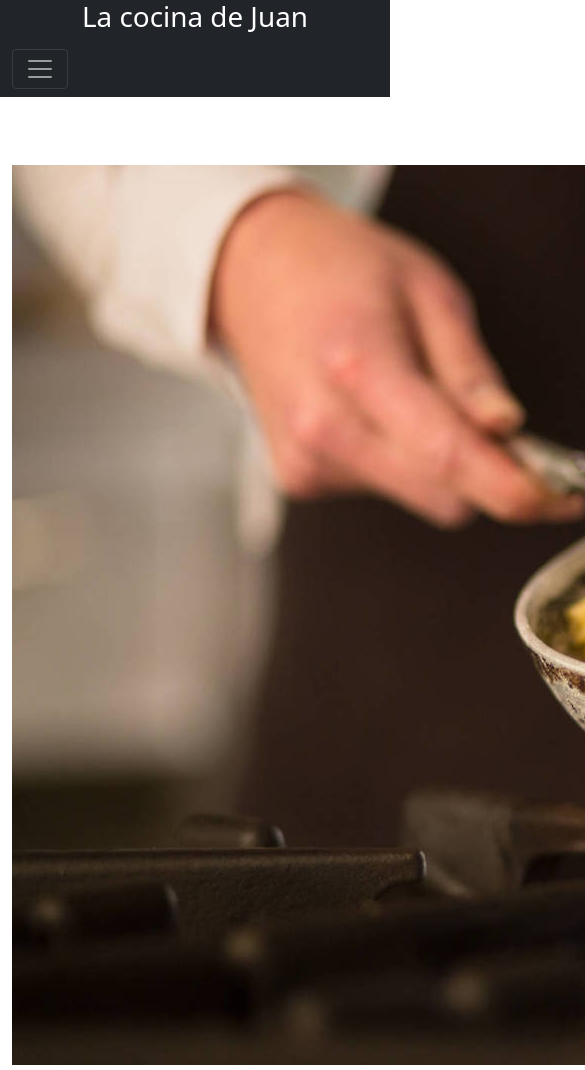
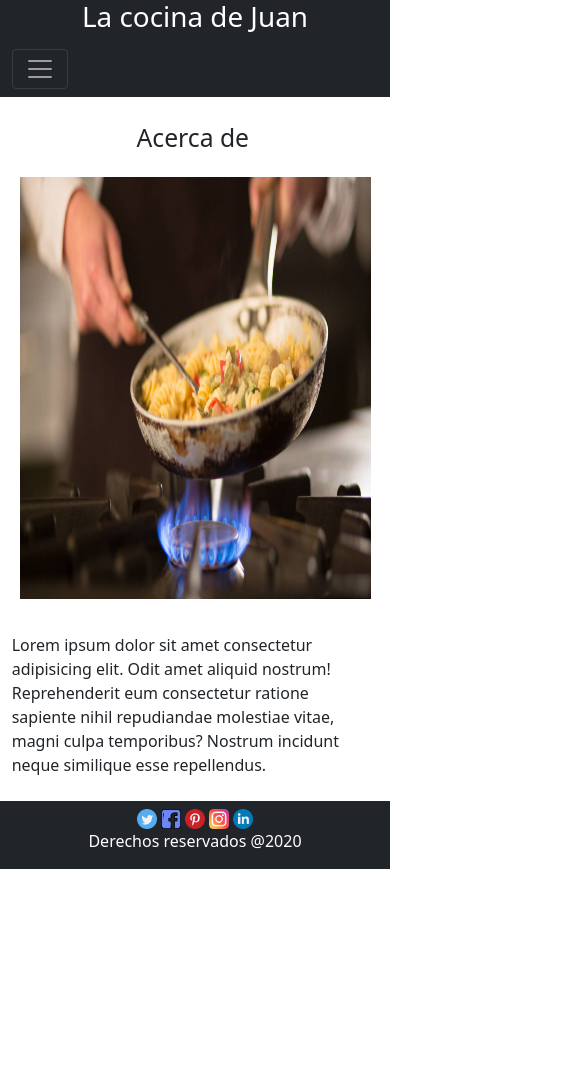
Before and after one commit to Fer11D/Codo-a-Codo, a plain HTML site: page acerca_de.html in a window 390 px wide. Shown: the top 1070 px of the page, 585 px wide, since content can reach past the window. After the commit the page ends 869 px from the top, so only its background shows below. Drawn offline with nearby package versions, Linux system fonts and the light colour scheme.

Commit message:
Se arregló el footer

```diff
--- a/estilos.css
+++ b/estilos.css
@@ -26,14 +26,16 @@ h1{
 /* Configuración del body de la página Acerca de.... */
 
 h2{
-    position: absolute;
+    position: relative;
     left: 45vw;
-    top: 15vh;
+    top: 3vh;
 }
 
 .cocinando{
+    height: 60vh;
+    width: 70vw;
     position: relative;
-    left: 32.5vw;
+    left: 12.5vw;
     top: 8vh;
 }
 
@@ -57,7 +59,7 @@ h2{
     height: 30vh;
     position: relative;
     top: 7vh;
-    left: 33vw;
+    left: 34vw;
 }
 
 .sopaReceta{
@@ -134,9 +136,8 @@ footer{
     box-sizing: border-box;
     width: 100vw;
     height: 8vh;
-    position: absolute;
-    left: 0%;
-    top: 130vh;
+    position: relative;
+    bottom: -40vh;
 }
 
 .links{
@@ -172,12 +173,15 @@ footer{
     /* Configuración del body de la página Acerca de.... */
 
     h2{
-        left: 40vw;
-        top: 57vh;
+        left: 35vw;
+        top: 3vh;
     }
 
     .cocinando{
-        left: 3vw;
+        height: 50vh;
+        width: 90vw;
+        left: 5vw;
+        top: 5vh;
     }
 
     .sobrenosotros{
@@ -217,7 +221,8 @@ footer{
 
     /* Footer */
     footer{
-        top: 280vh;
+        bottom: 0vh;
+        top: 10vh;
     }
 
 
```
Also changed, not shown: index.html (+0 -2 lines).
